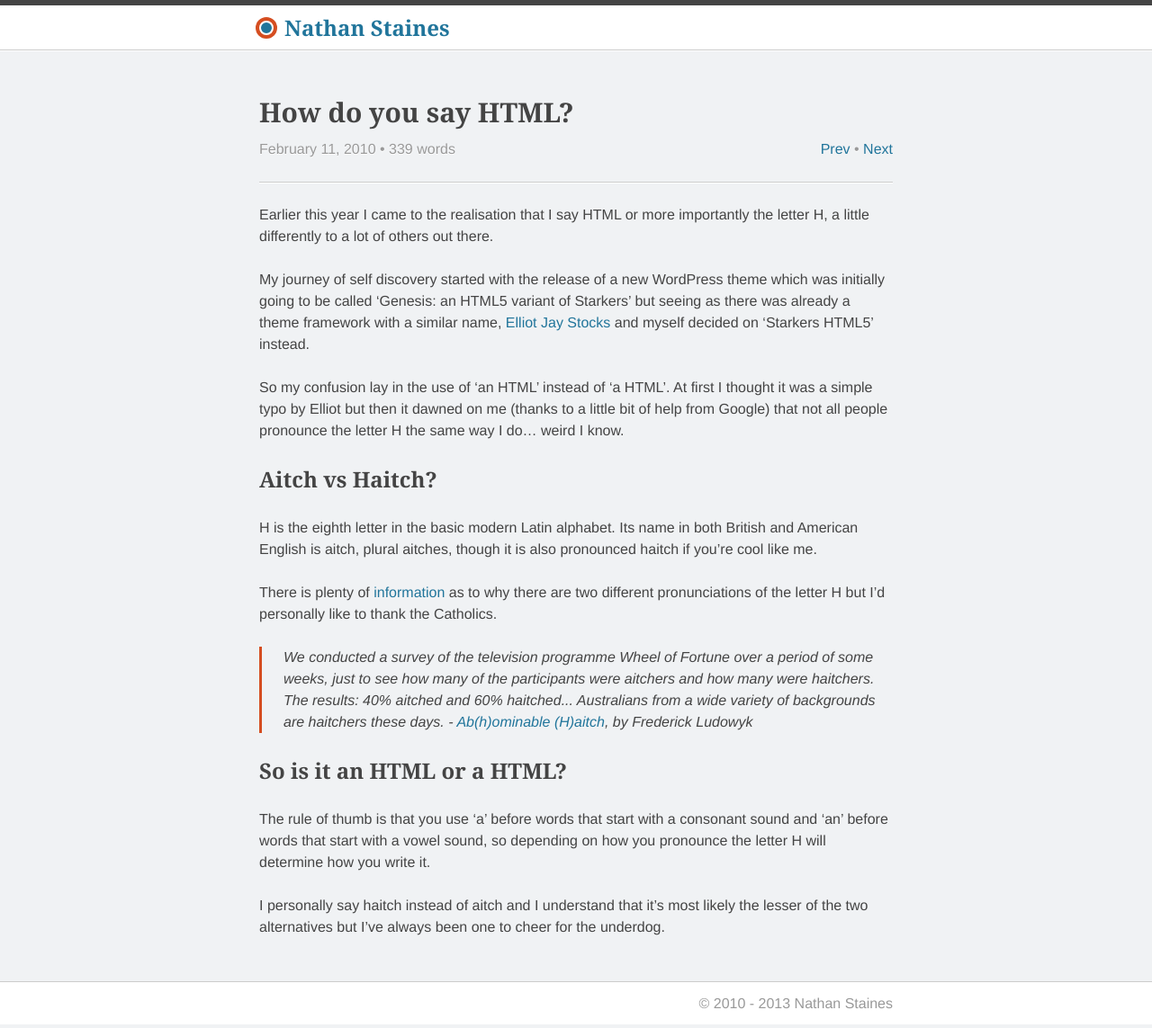
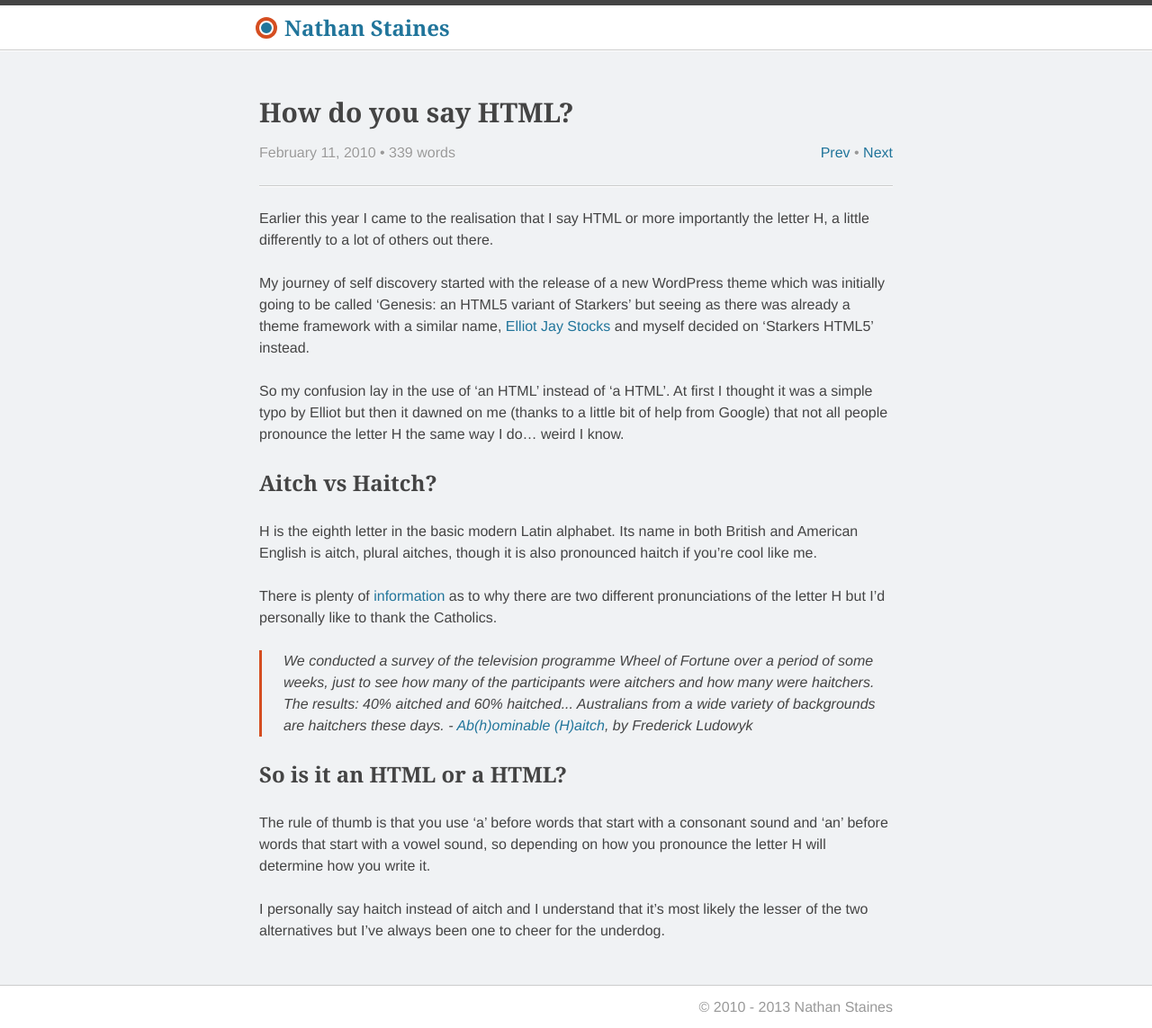
Before and after one commit to nathanstaines/nathanstaines.github.com, a Jekyll site: the page built from _posts/2010-02-11-how-do-you-say-html.md, in a window 1280 px wide. Shown: the whole page at 90% size. Built offline with Jekyll 4.4.1, drawn with Linux system fonts in a browser that asks for light colours; nearby versions of some CDN libraries; Markdown is read by kramdown in place of the engine named in the settings.

Commit message:
Fix a little spacing

```diff
--- a/css/main.css
+++ b/css/main.css
@@ -670,7 +670,7 @@ figcaption:before {
   box-shadow: 0 1px 0 white;
 }
 .post > header > h2 {
-  margin-bottom: 0.5rem;
+  margin-bottom: 0.75rem;
 }
 
 .archive-list {
--- a/index.html
+++ b/index.html
@@ -12,7 +12,7 @@ layout: default
 
     {% if year != oh_year %}
       <li class="archive-list-item with-year">
-        <h1>{{ oh_year }}</h1>
+        <h1 class="beta">{{ oh_year }}</h1>
         {% assign year = oh_year %}
     {% else %}
       <li class="archive-list-item">
--- a/sass/_posts.scss
+++ b/sass/_posts.scss
@@ -9,7 +9,7 @@
     @include keyline(bottom);
 
     > h2 {
-      margin-bottom: ($base-spacing-unit / 3);
+      margin-bottom: $half-spacing-unit;
     }
   }
 }
```
Also changed, not shown: 2 other files.
